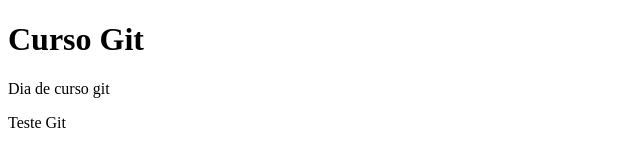
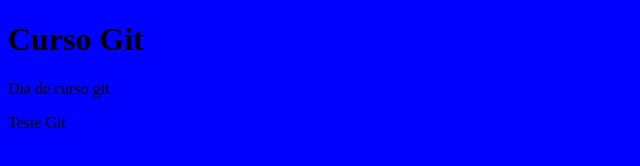
Before and after one commit to MatosOliveira/curso-alura-git, a plain HTML site: page index.html in a window 1280 px wide. Shown: the whole page, without its empty margins (0-640 px from the left). Drawn offline with Linux system fonts and the light colour scheme.

Commit message:
Adicionando estilo para a nossa página

```diff
--- /dev/null
+++ b/design.css
@@ -0,0 +1,3 @@
+body {
+	background-color: blue;
+}
--- a/index.html
+++ b/index.html
@@ -1,15 +1,17 @@
 <!DOCTYPE html>
 <html>
 <head>
-	<title>
-		Curso Git
-	</title>
+	<title>	Curso Git</title>
+	<link rel="stylesheet" type="text/css" href="/design.css"/>
 </head>
 <body>
 <h1>Curso Git</h1>
 <p>Dia de curso git</p>
 <section>
-	<div>Teste Git</div>
+	<div>
+		<p>Teste Git</p>
+	</div>
+
 </section>
 </body>
 </html>
```
